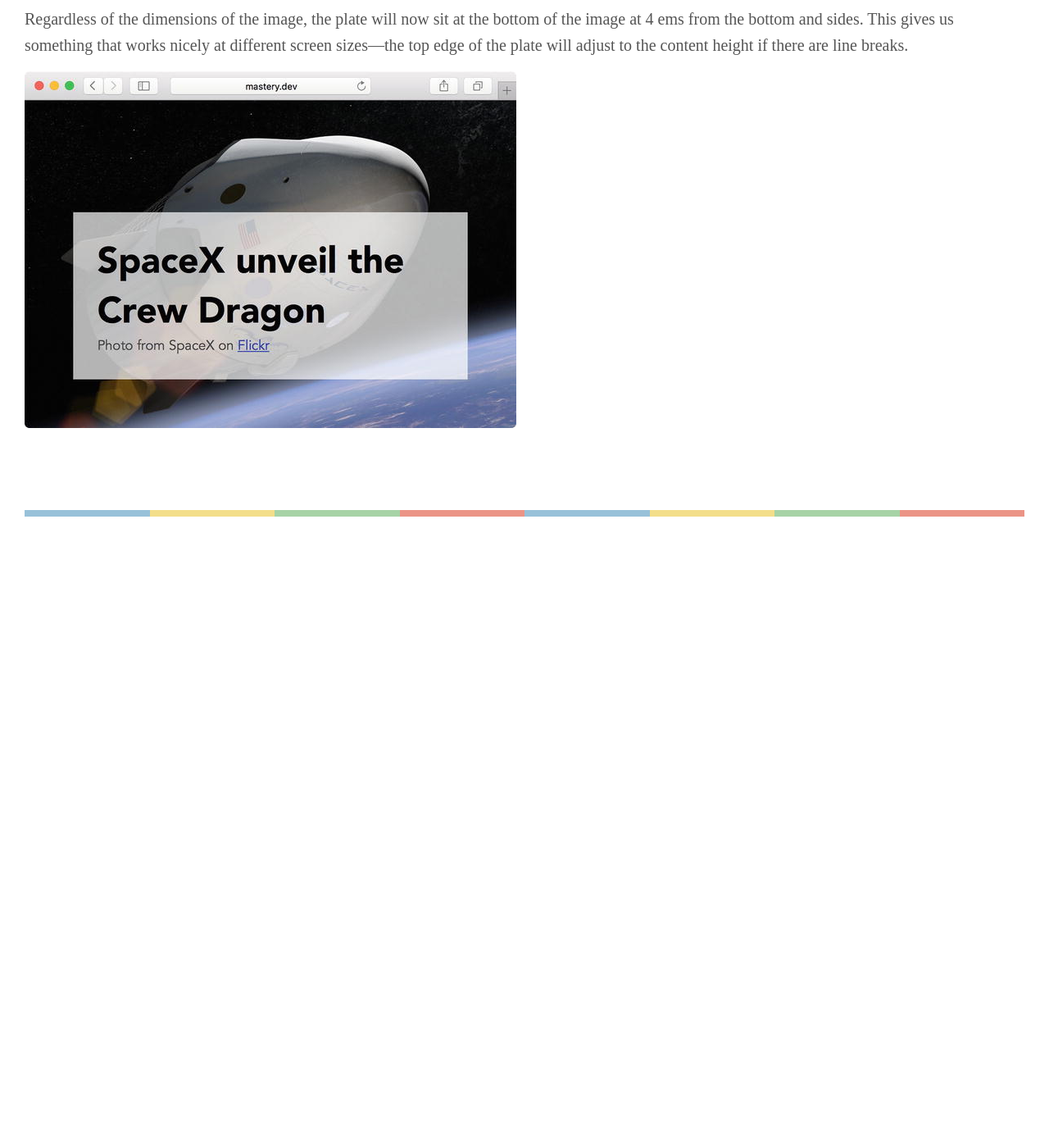
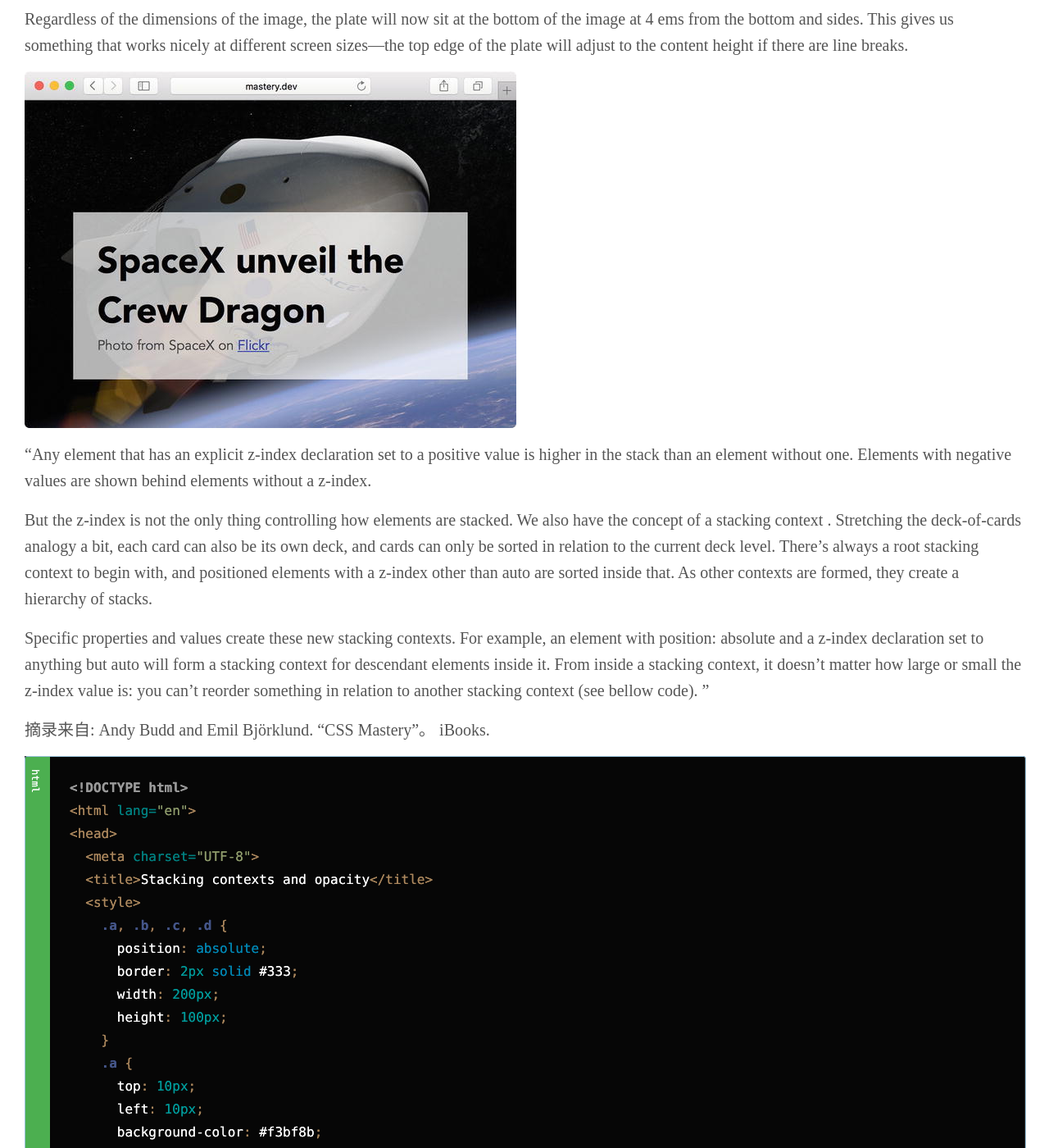
Before and after one commit to YYvanYang/yyvanyang.github.io, a Jekyll site: the page built from _posts/2017-02-26-content-layout.md, in a window 1280 px wide and 1400 px high, scrolled down 2735 px. Shown: the whole window at 82% size. Built offline with Jekyll 4.4.1, drawn with Linux system fonts in a browser that asks for light colours; some web fonts are replaced; comment, search, counter and statistics services are not loaded; before the commit the page ends 3365 px from its top, so only the background shows below that; some of the changed text lies outside the part shown.

Commit message:
add stacking content

````diff
--- a/_posts/2017-02-26-content-layout.md
+++ b/_posts/2017-02-26-content-layout.md
@@ -69,3 +69,74 @@ categories: jekyll update
 Regardless of the dimensions of the image, the plate will now sit at the bottom of the image at 4 ems from the bottom and sides. This gives us something that works nicely at different screen sizes—the top edge of the plate will adjust to the content height if there are line breaks.
 
 ![]({{site.baseurl}}/images/spacex.jpg)
+
+“Any element that has an explicit z-index declaration set to a positive value is higher in the stack than an element without one. Elements with negative values are shown behind elements without a z-index.
+
+But the z-index is not the only thing controlling how elements are stacked. We also have the concept of a stacking context . Stretching the deck-of-cards analogy a bit, each card can also be its own deck, and cards can only be sorted in relation to the current deck level. There’s always a root stacking context to begin with, and positioned elements with a z-index other than auto are sorted inside that. As other contexts are formed, they create a hierarchy of stacks.
+
+Specific properties and values create these new stacking contexts. For example, an element with position: absolute and a z-index declaration set to anything but auto will form a stacking context for descendant elements inside it.
+From inside a stacking context, it doesn’t matter how large or small the z-index value is: you can’t reorder something in relation to another stacking context (see bellow code).
+”
+
+摘录来自: Andy Budd and Emil Björklund. “CSS Mastery”。 iBooks.
+
+```html
+<!DOCTYPE html>
+<html lang="en">
+<head>
+  <meta charset="UTF-8">
+  <title>Stacking contexts and opacity</title>
+  <style>
+    .a, .b, .c, .d {
+      position: absolute;
+      border: 2px solid #333;
+      width: 200px;
+      height: 100px;
+    }
+    .a {
+      top: 10px;
+      left: 10px;
+      background-color: #f3bf8b;
+    }
+    .b {
+      background-color: #5a6bff;
+      opacity: 0.5;
+      top: 20px;
+      left: 20px;
+    }
+    .c {
+      top: 10px;
+      left: 10px;
+      background-color: #e299f3;
+      z-index: 9999;
+    }
+    .d {
+      top: 40px;
+      left: 40px;
+      background-color: #acf3ae;
+      z-index: 3;
+    }
+
+
+  </style>
+</head>
+<body>
+  <div class="a"></div>
+  <div class="b"><div class="c"></div></div>
+  <div class="d"></div>
+</body>
+</html>
+```
+
+![]({{site.baseurl}}/images/stacking-content.jpg)
+
+“In preceding code. Containers A, B, C, and D are all absolutely positioned, where C is a child element of B. Containers C and D have z-index applied, but since container B has an opacity lower than 1, it creates a new stacking context, separate from the others. The z-index will not place C in front of D, no matter how high the number”
+
+摘录来自: Andy Budd and Emil Björklund. “CSS Mastery”。 iBooks.
+
+“Further ahead in the book, we’ll encounter other examples, like the transform and filter properties, which can also trigger the creation of new stacking contexts. At the end of this chapter, we’ll get to some peculiarities with using z-index and flexbox.”
+
+摘录来自: Andy Budd and Emil Björklund. “CSS Mastery”。 iBooks.
+
+## Inline Block as a Layout Tool
+## 行内块级元素作为布局工具
````
Also changed, not shown: images/stacking-content.png (added).
